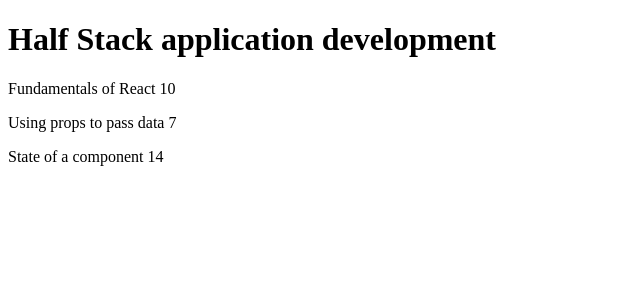
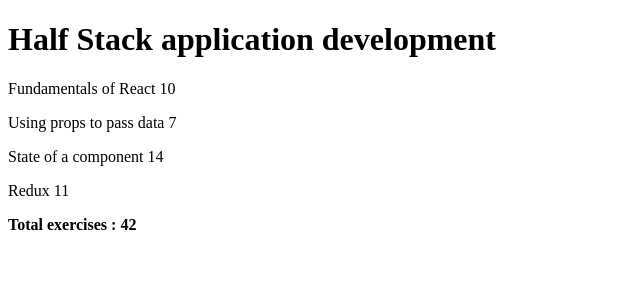
Before and after one commit to anantakrroy/ModernWebDevelopment, a React (Vite) app in the folder part2/: page / in a window 1280 px wide. Shown: the top 300 px of the page, without its empty margins (0-640 px from the left). Built offline with nearby package versions, Linux system fonts and the light colour scheme.

Commit message:
Part 2 exercise 2.2

```diff
--- a/part2/src/App.jsx
+++ b/part2/src/App.jsx
@@ -1,6 +1,12 @@
 const Header = ({ course }) => <h1>{course}</h1>;
 
-const Total = ({ sum }) => <p>Number of exercises {sum}</p>;
+const Total = ({ parts }) => {
+  let totalExercises = 0;
+  for (let part of parts) {
+    totalExercises += part.exercises;
+  }
+  return <p><b>Total exercises : {totalExercises}</b></p>;
+};
 
 const Part = ({ part }) => (
   <p>
@@ -13,6 +19,7 @@ const Content = ({ parts }) => (
     <Part part={parts[0]} />
     <Part part={parts[1]} />
     <Part part={parts[2]} />
+    <Part part={parts[3]} />
   </>
 );
 
@@ -21,6 +28,7 @@ const Course = (props) => {
     <>
       <Header course={props.course.name} />
       <Content parts={props.course.parts} />
+      <Total parts={props.course.parts} />
     </>
   );
 };
@@ -45,6 +53,11 @@ const App = () => {
         exercises: 14,
         id: 3,
       },
+      {
+        name: "Redux",
+        exercises: 11,
+        id: 4,
+      },
     ],
   };
 
```
Also changed, not shown: 1 other file (tests, documents, lock files or other folders).
